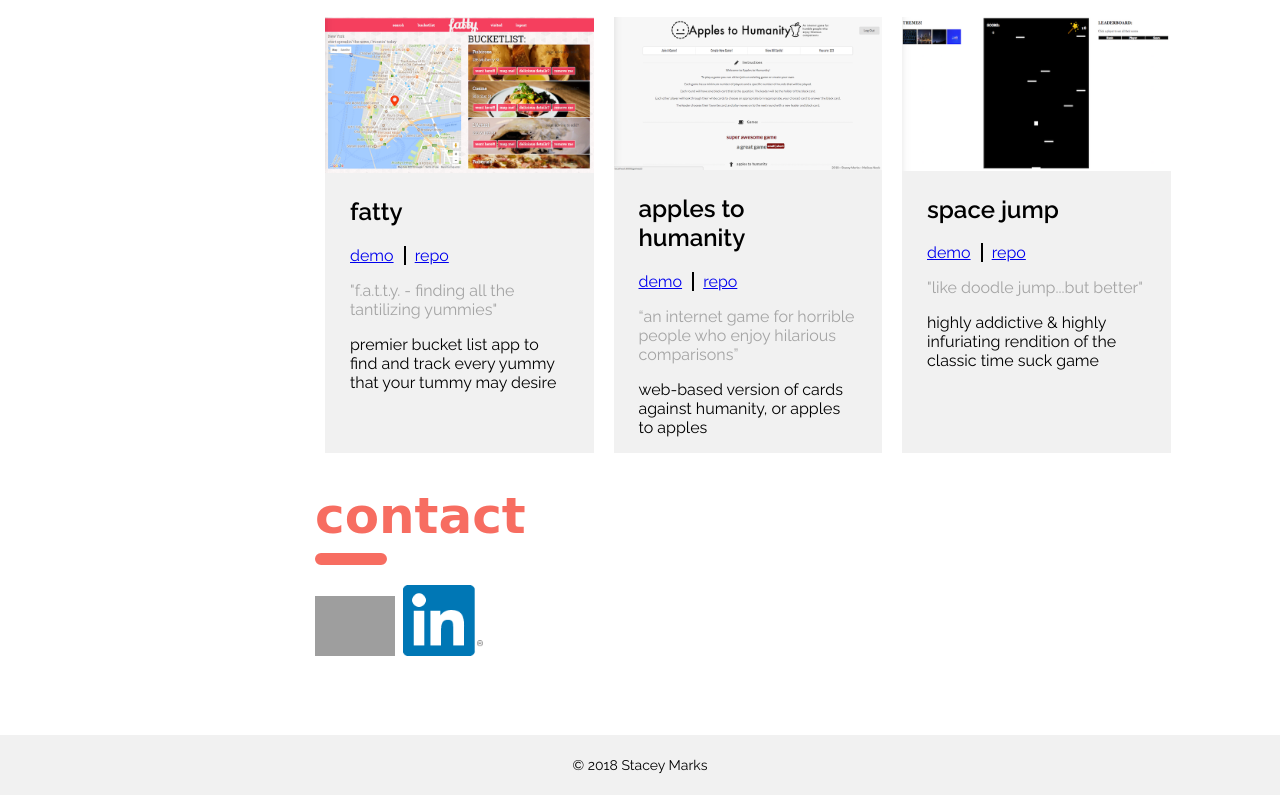
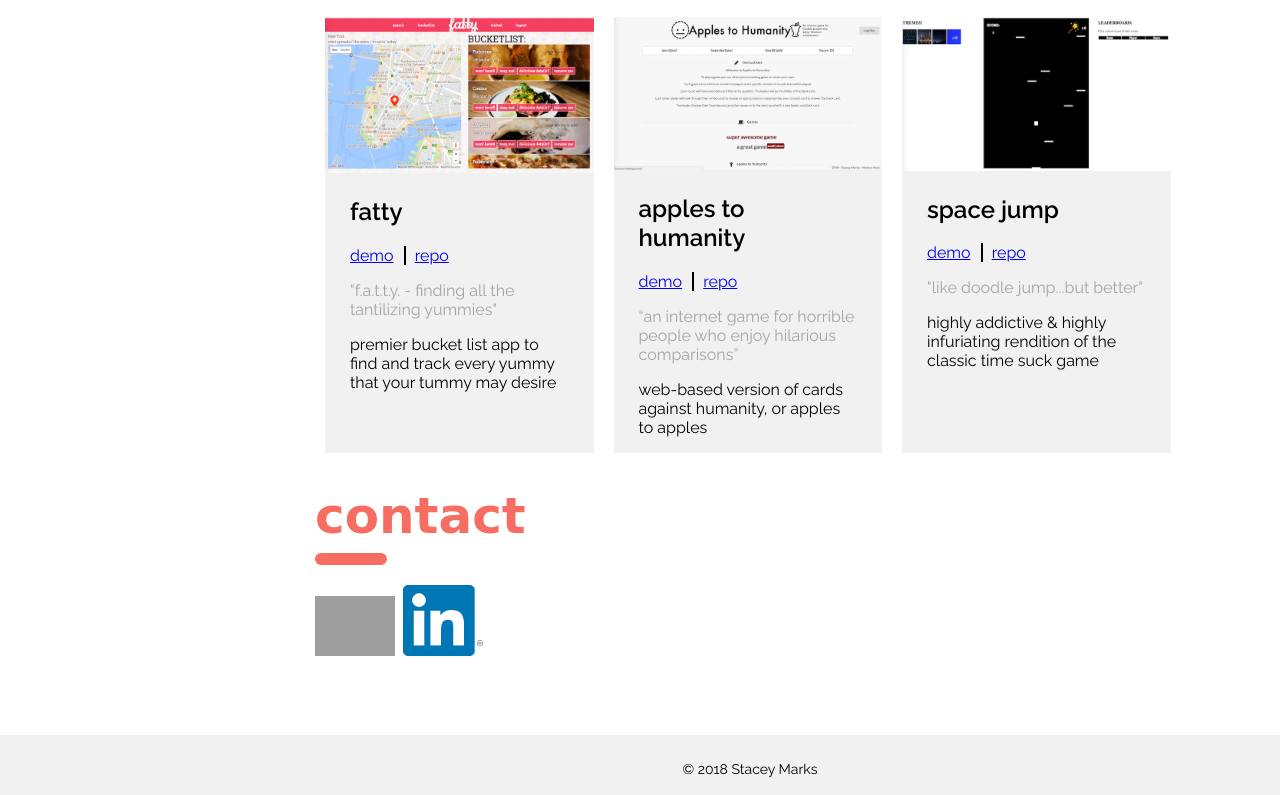
Before and after one commit to smarks8/sassy-portfolio, a website: page index.html in a window 1280 px wide. Shown: the part 1202-1997 px from the top of the page. Drawn offline with nearby package versions, Linux system fonts and the light colour scheme; grey boxes are pictures that could not be loaded; a web font is replaced by a local one.

Commit message:
fixed footer

```diff
--- a/styles.scss
+++ b/styles.scss
@@ -240,16 +240,17 @@ footer {
   text-align: center;
   margin-top: $xl;
   font-size: 14px;
-  background-color: #f1f1f1;
+  background-color:#f1f1f1;
   height: 60px;
   position: relative;
+  width: 100%;
+  z-index: -1;
 
   p {
     position: absolute;
-    top: 50%;
-    left: 50%;
-    transform: translate(-50%, -50%);
-    margin: 0;
+    top: 20%;
+    margin-left: calc(#{$nav-width} + 50%);
+    transform: translateX(calc(-50% - 110px));
   }
 }
 
```
Also changed, not shown: styles.css.
